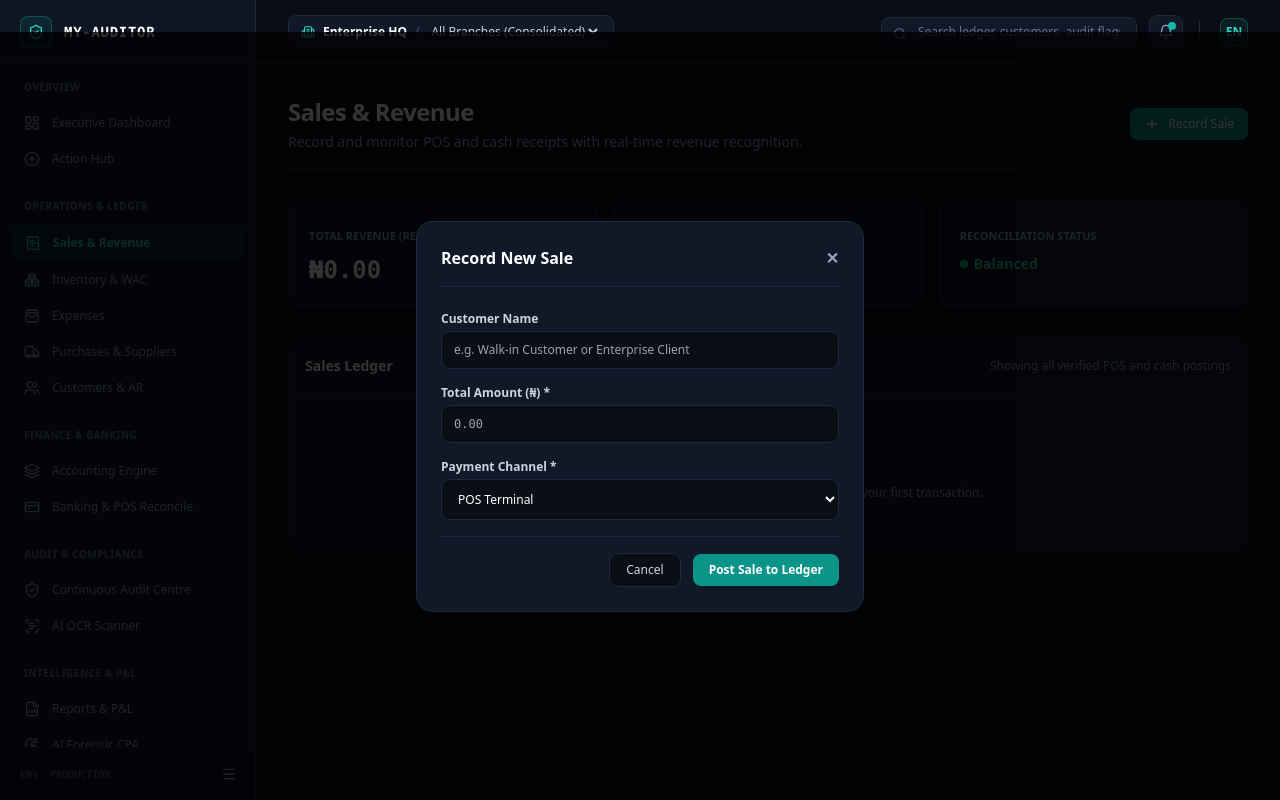
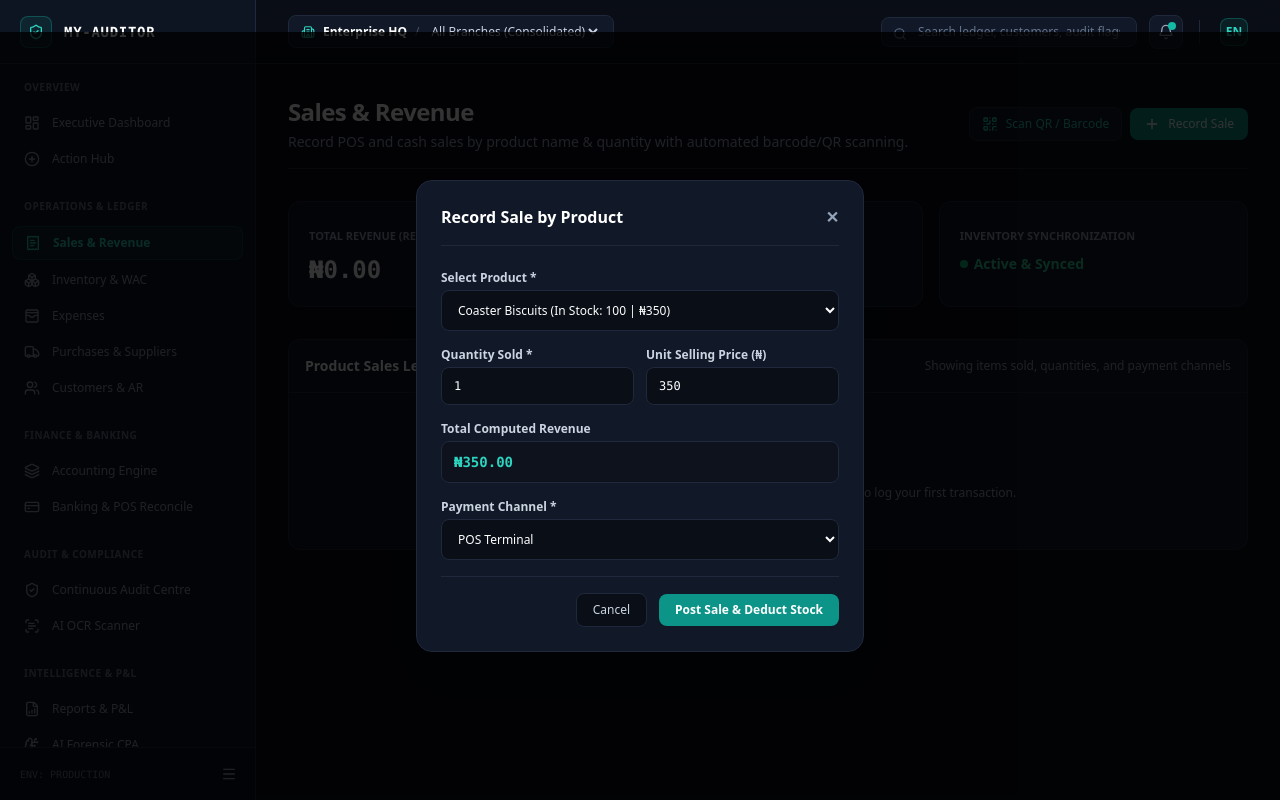
Before and after one commit to SIR-TRUTH/my-auditor-frontend, a Next.js app: page /dashboard/sales in a window 1280 px wide. Both pictures are taken after a click on the button "Record Sale". Built offline with nearby package versions, Linux system fonts and the light colour scheme.

Commit message:
feat: replace customer name with product name and quantity in sales module, and add automated QR/barcode scanner

```diff
--- a/src/pages/dashboard/sales.tsx
+++ b/src/pages/dashboard/sales.tsx
@@ -1,31 +1,80 @@
 import React, { useState, useEffect } from 'react';
 import AppShell from '../../components/AppShell';
-import { ReceiptText, Plus, DollarSign, Calendar, Filter } from 'lucide-react';
+import { ReceiptText, Plus, QrCode, Camera, CheckCircle2, ShoppingCart } from 'lucide-react';
 
 export default function SalesPage() {
   const [sales, setSales] = useState<any[]>([]);
+  const [inventory, setInventory] = useState<any[]>([]);
   const [showModal, setShowModal] = useState(false);
-  const [newSale, setNewSale] = useState({ customer: '', amount: '', paymentMethod: 'POS', items: '' });
+  const [showScanner, setShowScanner] = useState(false);
+
+  const [saleForm, setSaleForm] = useState({
+    productName: 'Coaster Biscuits',
+    quantity: 1,
+    unitPrice: 350,
+    paymentMethod: 'POS',
+  });
 
   useEffect(() => {
-    const saved = localStorage.getItem('my_auditor_sales');
-    if (saved) setSales(JSON.parse(saved));
+    const savedSales = localStorage.getItem('my_auditor_sales');
+    if (savedSales) setSales(JSON.parse(savedSales));
+
+    const savedInv = localStorage.getItem('my_auditor_inventory');
+    if (savedInv) {
+      setInventory(JSON.parse(savedInv));
+    } else {
+      const defaultInv = [{ id: 'PRD-001', name: 'Coaster Biscuits', sku: 'CB-100', qty: 100, cost: 250, price: 350 }];
+      setInventory(defaultInv);
+      localStorage.setItem('my_auditor_inventory', JSON.stringify(defaultInv));
+    }
   }, []);
 
   const handleRecordSale = (e: React.FormEvent) => {
     e.preventDefault();
+    const qty = parseInt(saleForm.quantity) || 1;
+    const unitPrice = parseFloat(saleForm.unitPrice) || 0;
+    const totalAmount = qty * unitPrice;
+
     const saleItem = {
       id: 'SALE-' + Date.now().toString().slice(-4),
-      customer: newSale.customer || 'Walk-in Customer',
-      amount: parseFloat(newSale.amount) || 0,
-      paymentMethod: newSale.paymentMethod,
+      productName: saleForm.productName,
+      quantity: qty,
+      unitPrice: unitPrice,
+      amount: totalAmount,
+      paymentMethod: saleForm.paymentMethod,
       date: new Date().toISOString().split('T')[0],
     };
-    const updated = [saleItem, ...sales];
-    setSales(updated);
-    localStorage.setItem('my_auditor_sales', JSON.stringify(updated));
-    setNewSale({ customer: '', amount: '', paymentMethod: 'POS', items: '' });
+
+    const updatedSales = [saleItem, ...sales];
+    setSales(updatedSales);
+    localStorage.setItem('my_auditor_sales', JSON.stringify(updatedSales));
+
+    // Automatically deduct from inventory stock
+    const updatedInv = inventory.map(item => {
+      if (item.name === saleForm.productName) {
+        return { ...item, qty: Math.max(0, item.qty - qty) };
+      }
+      return item;
+    });
+    setInventory(updatedInv);
+    localStorage.setItem('my_auditor_inventory', JSON.stringify(updatedInv));
+
     setShowModal(false);
+    setSaleForm({ productName: inventory[0]?.name || 'Coaster Biscuits', quantity: 1, unitPrice: inventory[0]?.price || 350, paymentMethod: 'POS' });
+  };
+
+  const handleScanBarcode = (productName: string) => {
+    const matched = inventory.find(i => i.name === productName) || inventory[0];
+    if (matched) {
+      setSaleForm({
+        productName: matched.name,
+        quantity: 1,
+        unitPrice: matched.price,
+        paymentMethod: 'POS',
+      });
+    }
+    setShowScanner(false);
+    setShowModal(true);
   };
 
   const totalSales = sales.reduce((acc, curr) => acc + curr.amount, 0);
@@ -33,45 +82,53 @@ export default function SalesPage() {
   return (
     <AppShell
       title="Sales & Revenue"
-      subtitle="Record and monitor POS and cash receipts with real-time revenue recognition."
+      subtitle="Record POS and cash sales by product name & quantity with automated barcode/QR scanning."
       actions={
+        <div className="flex items-center gap-2">
+          <button
+            onClick={() => setShowScanner(true)}
+            className="px-3 py-2 rounded-lg bg-[#111827] border border-[#1F293B] text-teal-400 hover:bg-[#182234] font-medium text-xs flex items-center gap-2 transition cursor-pointer"
+          >
+            <QrCode className="w-4 h-4" /> Scan QR / Barcode
+          </button>
           <button
             onClick={() => setShowModal(true)}
             className="px-3.5 py-2 rounded-lg bg-teal-600 hover:bg-teal-500 text-white font-medium text-xs flex items-center gap-2 transition shadow-sm cursor-pointer"
           >
             <Plus className="w-4 h-4" /> Record Sale
           </button>
+        </div>
       }
     >
-      {/* Metric Summary */}
+      {/* Metrics Row */}
       <div className="grid grid-cols-1 sm:grid-cols-3 gap-4">
         <div className="bg-[#111827] border border-[#1F293B] rounded-xl p-5 space-y-2">
           <span className="text-[11px] font-bold text-slate-400 uppercase">Total Revenue (Recorded)</span>
           <div className="text-2xl font-bold text-white font-mono">₦{totalSales.toLocaleString('en-NG', { minimumFractionDigits: 2 })}</div>
         </div>
         <div className="bg-[#111827] border border-[#1F293B] rounded-xl p-5 space-y-2">
-          <span className="text-[11px] font-bold text-slate-400 uppercase">Transaction Count</span>
+          <span className="text-[11px] font-bold text-slate-400 uppercase">Transactions Posted</span>
           <div className="text-2xl font-bold text-teal-400 font-mono">{sales.length}</div>
         </div>
         <div className="bg-[#111827] border border-[#1F293B] rounded-xl p-5 space-y-2">
-          <span className="text-[11px] font-bold text-slate-400 uppercase">Reconciliation Status</span>
+          <span className="text-[11px] font-bold text-slate-400 uppercase">Inventory Synchronization</span>
           <div className="text-sm font-semibold text-emerald-400 flex items-center gap-1.5 mt-1">
-            <span className="w-2 h-2 rounded-full bg-emerald-500" /> Balanced
+            <span className="w-2 h-2 rounded-full bg-emerald-500" /> Active & Synced
           </div>
         </div>
       </div>
 
-      {/* Transactions Table */}
+      {/* Sales Ledger Table */}
       <div className="bg-[#111827] border border-[#1F293B] rounded-xl overflow-hidden shadow-xs">
         <div className="p-4 border-b border-[#1F293B] flex items-center justify-between">
-          <h2 className="text-sm font-bold text-white">Sales Ledger</h2>
-          <span className="text-xs text-slate-400">Showing all verified POS and cash postings</span>
+          <h2 className="text-sm font-bold text-white">Product Sales Ledger</h2>
+          <span className="text-xs text-slate-400">Showing items sold, quantities, and payment channels</span>
         </div>
 
         {sales.length === 0 ? (
           <div className="p-12 text-center space-y-3">
             <ReceiptText className="w-8 h-8 text-slate-600 mx-auto" />
-            <p className="text-xs text-slate-400">No sales recorded yet. Click "Record Sale" above to log your first transaction.</p>
+            <p className="text-xs text-slate-400">No sales recorded yet. Click "Record Sale" or scan a QR code to log your first transaction.</p>
           </div>
         ) : (
           <div className="overflow-x-auto">
@@ -79,17 +136,23 @@ export default function SalesPage() {
               <thead className="bg-[#0A0E17] text-slate-400 border-b border-[#1F293B] uppercase font-mono text-[10px]">
                 <tr>
                   <th className="p-4">Reference</th>
-                  <th className="p-4">Customer</th>
+                  <th className="p-4">Product Name</th>
+                  <th className="p-4 text-right">Quantity</th>
+                  <th className="p-4 text-right">Unit Price</th>
                   <th className="p-4">Payment Channel</th>
                   <th className="p-4">Date</th>
-                  <th className="p-4 text-right">Amount</th>
+                  <th className="p-4 text-right">Total Amount</th>
                 </tr>
               </thead>
               <tbody className="divide-y divide-[#1F293B]">
                 {sales.map((s, idx) => (
                   <tr key={idx} className="hover:bg-[#182234]/50 transition">
                     <td className="p-4 font-mono font-semibold text-teal-400">{s.id}</td>
-                    <td className="p-4 font-medium text-white">{s.customer}</td>
+                    <td className="p-4 font-medium text-white flex items-center gap-2">
+                      <ShoppingCart className="w-3.5 h-3.5 text-slate-500" /> {s.productName}
+                    </td>
+                    <td className="p-4 text-right font-mono font-bold text-white">{s.quantity}</td>
+                    <td className="p-4 text-right font-mono text-slate-400">₦{s.unitPrice.toLocaleString('en-NG', { minimumFractionDigits: 2 })}</td>
                     <td className="p-4"><span className="px-2 py-0.5 rounded bg-teal-500/10 text-teal-300 text-[10px] font-bold">{s.paymentMethod}</span></td>
                     <td className="p-4 text-slate-400">{s.date}</td>
                     <td className="p-4 text-right font-mono font-bold text-white">₦{s.amount.toLocaleString('en-NG', { minimumFractionDigits: 2 })}</td>
@@ -106,40 +169,68 @@ export default function SalesPage() {
         <div className="fixed inset-0 z-50 bg-black/80 backdrop-blur-xs flex items-center justify-center p-4">
           <div className="w-full max-w-md bg-[#111827] border border-[#1F293B] rounded-2xl p-6 space-y-6 shadow-2xl">
             <div className="flex items-center justify-between border-b border-[#1F293B] pb-4">
-              <h3 className="text-base font-bold text-white">Record New Sale</h3>
+              <h3 className="text-base font-bold text-white">Record Sale by Product</h3>
               <button onClick={() => setShowModal(false)} className="text-slate-400 hover:text-white font-bold">✕</button>
             </div>
 
             <form onSubmit={handleRecordSale} className="space-y-4 text-xs">
               <div className="space-y-1">
-                <label className="font-semibold text-slate-300">Customer Name</label>
+                <label className="font-semibold text-slate-300">Select Product *</label>
+                <select
+                  value={saleForm.productName}
+                  onChange={e => {
+                    const selected = inventory.find(i => i.name === e.target.value);
+                    setSaleForm({
+                      ...saleForm,
+                      productName: e.target.value,
+                      unitPrice: selected ? selected.price : saleForm.unitPrice,
+                    });
+                  }}
+                  className="w-full bg-[#0A0E17] border border-[#1F293B] rounded-lg px-3 py-2.5 text-white focus:outline-none focus:border-teal-500 cursor-pointer"
+                >
+                  {inventory.map(i => (
+                    <option key={i.id} value={i.name}>{i.name} (In Stock: {i.qty} | ₦{i.price})</option>
+                  ))}
+                </select>
+              </div>
+
+              <div className="grid grid-cols-2 gap-3">
+                <div className="space-y-1">
+                  <label className="font-semibold text-slate-300">Quantity Sold *</label>
                   <input
-                  type="text"
-                  placeholder="e.g. Walk-in Customer or Enterprise Client"
-                  value={newSale.customer}
-                  onChange={e => setNewSale({ ...newSale, customer: e.target.value })}
-                  className="w-full bg-[#0A0E17] border border-[#1F293B] rounded-lg px-3 py-2.5 text-white focus:outline-none focus:border-teal-500"
+                    type="number"
+                    required
+                    min={1}
+                    value={saleForm.quantity}
+                    onChange={e => setSaleForm({ ...saleForm, quantity: parseInt(e.target.value) || 1 })}
+                    className="w-full bg-[#0A0E17] border border-[#1F293B] rounded-lg px-3 py-2.5 text-white font-mono focus:outline-none focus:border-teal-500"
                   />
                 </div>
-
                 <div className="space-y-1">
-                <label className="font-semibold text-slate-300">Total Amount (₦) *</label>
+                  <label className="font-semibold text-slate-300">Unit Selling Price (₦)</label>
                   <input
                     type="number"
                     required
                     step="0.01"
-                  placeholder="0.00"
-                  value={newSale.amount}
-                  onChange={e => setNewSale({ ...newSale, amount: e.target.value })}
-                  className="w-full bg-[#0A0E17] border border-[#1F293B] rounded-lg px-3 py-2.5 text-white focus:outline-none focus:border-teal-500 font-mono"
+                    value={saleForm.unitPrice}
+                    onChange={e => setSaleForm({ ...saleForm, unitPrice: parseFloat(e.target.value) || 0 })}
+                    className="w-full bg-[#0A0E17] border border-[#1F293B] rounded-lg px-3 py-2.5 text-white font-mono focus:outline-none focus:border-teal-500"
                   />
+                </div>
+              </div>
+
+              <div className="space-y-1">
+                <label className="font-semibold text-slate-300">Total Computed Revenue</label>
+                <div className="w-full bg-[#0A0E17]/60 border border-[#1F293B] rounded-lg px-3 py-2.5 text-teal-400 font-mono font-bold text-sm">
+                  ₦{(saleForm.quantity * saleForm.unitPrice).toLocaleString('en-NG', { minimumFractionDigits: 2 })}
+                </div>
               </div>
 
               <div className="space-y-1">
                 <label className="font-semibold text-slate-300">Payment Channel *</label>
                 <select
-                  value={newSale.paymentMethod}
-                  onChange={e => setNewSale({ ...newSale, paymentMethod: e.target.value })}
+                  value={saleForm.paymentMethod}
+                  onChange={e => setSaleForm({ ...saleForm, paymentMethod: e.target.value })}
                   className="w-full bg-[#0A0E17] border border-[#1F293B] rounded-lg px-3 py-2.5 text-white focus:outline-none focus:border-teal-500 cursor-pointer"
                 >
                   <option value="POS">POS Terminal</option>
@@ -149,21 +240,51 @@ export default function SalesPage() {
               </div>
 
               <div className="flex items-center justify-end gap-3 pt-4 border-t border-[#1F293B]">
-                <button
-                  type="button"
-                  onClick={() => setShowModal(false)}
-                  className="px-4 py-2 rounded-lg bg-[#0A0E17] border border-[#1F293B] text-slate-300 hover:bg-[#182234] transition"
-                >
-                  Cancel
-                </button>
-                <button
-                  type="submit"
-                  className="px-4 py-2 rounded-lg bg-teal-600 hover:bg-teal-500 text-white font-bold transition shadow-sm cursor-pointer"
-                >
-                  Post Sale to Ledger
-                </button>
+                <button type="button" onClick={() => setShowModal(false)} className="px-4 py-2 rounded-lg bg-[#0A0E17] border border-[#1F293B] text-slate-300 hover:bg-[#182234]">Cancel</button>
+                <button type="submit" className="px-4 py-2 rounded-lg bg-teal-600 hover:bg-teal-500 text-white font-bold transition shadow-sm cursor-pointer">Post Sale & Deduct Stock</button>
               </div>
             </form>
+          </div>
+        </div>
+      )}
+
+      {/* QR Code / Barcode Scanner Modal */}
+      {showScanner && (
+        <div className="fixed inset-0 z-50 bg-black/85 backdrop-blur-xs flex items-center justify-center p-4">
+          <div className="w-full max-w-lg bg-[#111827] border border-[#1F293B] rounded-2xl p-6 space-y-6 shadow-2xl text-center">
+            <div className="flex items-center justify-between border-b border-[#1F293B] pb-4">
+              <h3 className="text-base font-bold text-white flex items-center gap-2">
+                <QrCode className="w-5 h-5 text-teal-400" /> Automated QR / Barcode Scanner
+              </h3>
+              <button onClick={() => setShowScanner(false)} className="text-slate-400 hover:text-white font-bold">✕</button>
+            </div>
+
+            <div className="border-2 border-dashed border-teal-500/40 rounded-xl p-10 bg-[#0A0E17] space-y-4">
+              <Camera className="w-12 h-12 text-teal-400 mx-auto animate-pulse" />
+              <p className="text-xs text-slate-300">Point your camera or barcode scanner device at the product QR / Barcode.</p>
+
+              <div className="pt-2">
+                <span className="text-[11px] font-bold text-slate-500 uppercase">Or Test Simulated Scan:</span>
+                <div className="flex flex-wrap gap-2 justify-center mt-3">
+                  {inventory.map(item => (
+                    <button
+                      key={item.id}
+                      onClick={() => handleScanBarcode(item.name)}
+                      className="px-3 py-2 bg-teal-500/10 hover:bg-teal-500/20 border border-teal-500/30 rounded-lg text-teal-300 text-xs font-bold transition cursor-pointer"
+                    >
+                      Scan: {item.name}
+                    </button>
+                  ))}
+                </div>
+              </div>
+            </div>
+
+            <button
+              onClick={() => setShowScanner(false)}
+              className="w-full py-2.5 bg-[#0A0E17] border border-[#1F293B] text-slate-300 hover:bg-[#182234] rounded-lg text-xs font-bold transition"
+            >
+              Close Scanner
+            </button>
           </div>
         </div>
       )}
```
Lines whose indentation alone changed are shown as unchanged.
